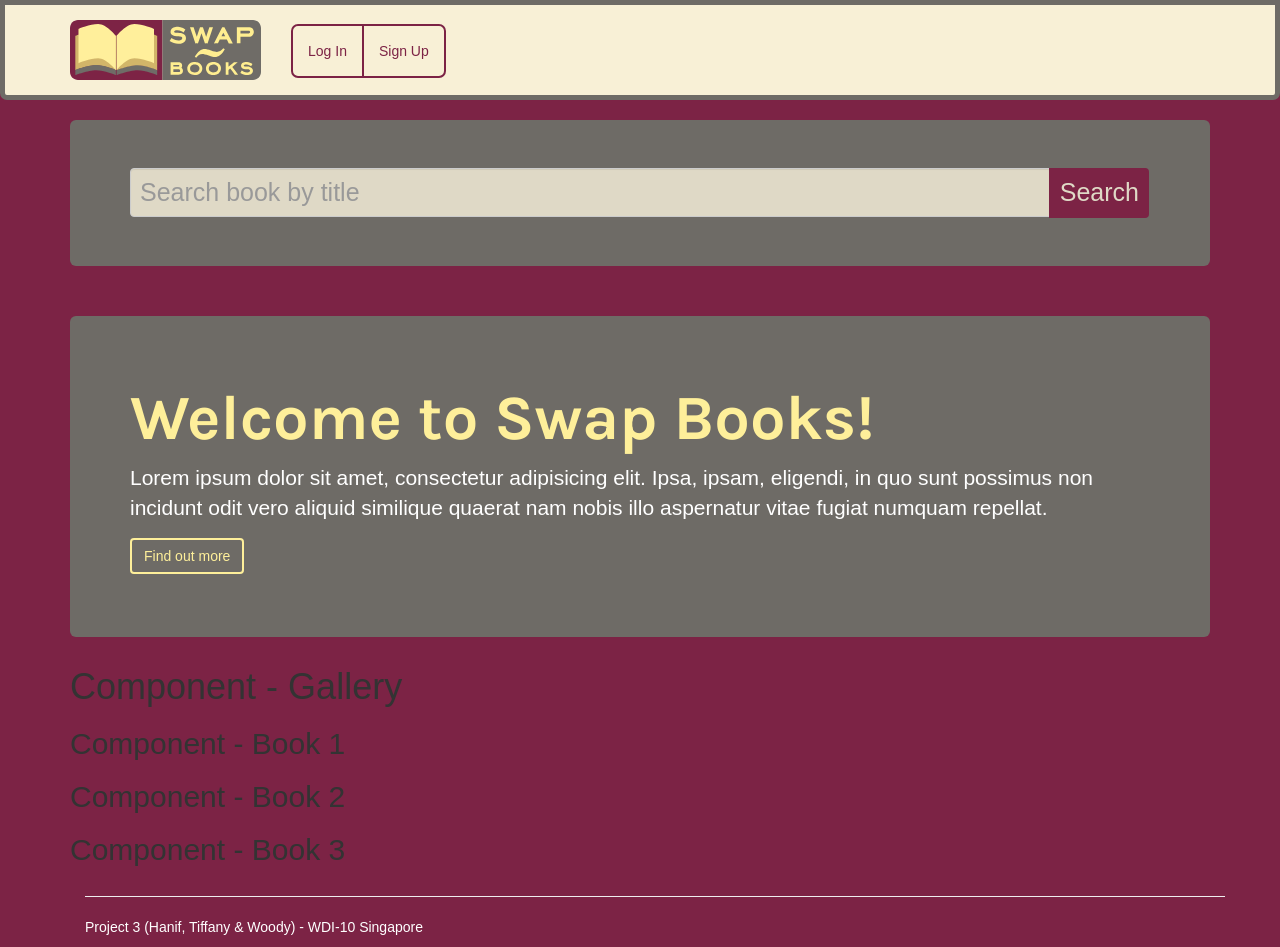
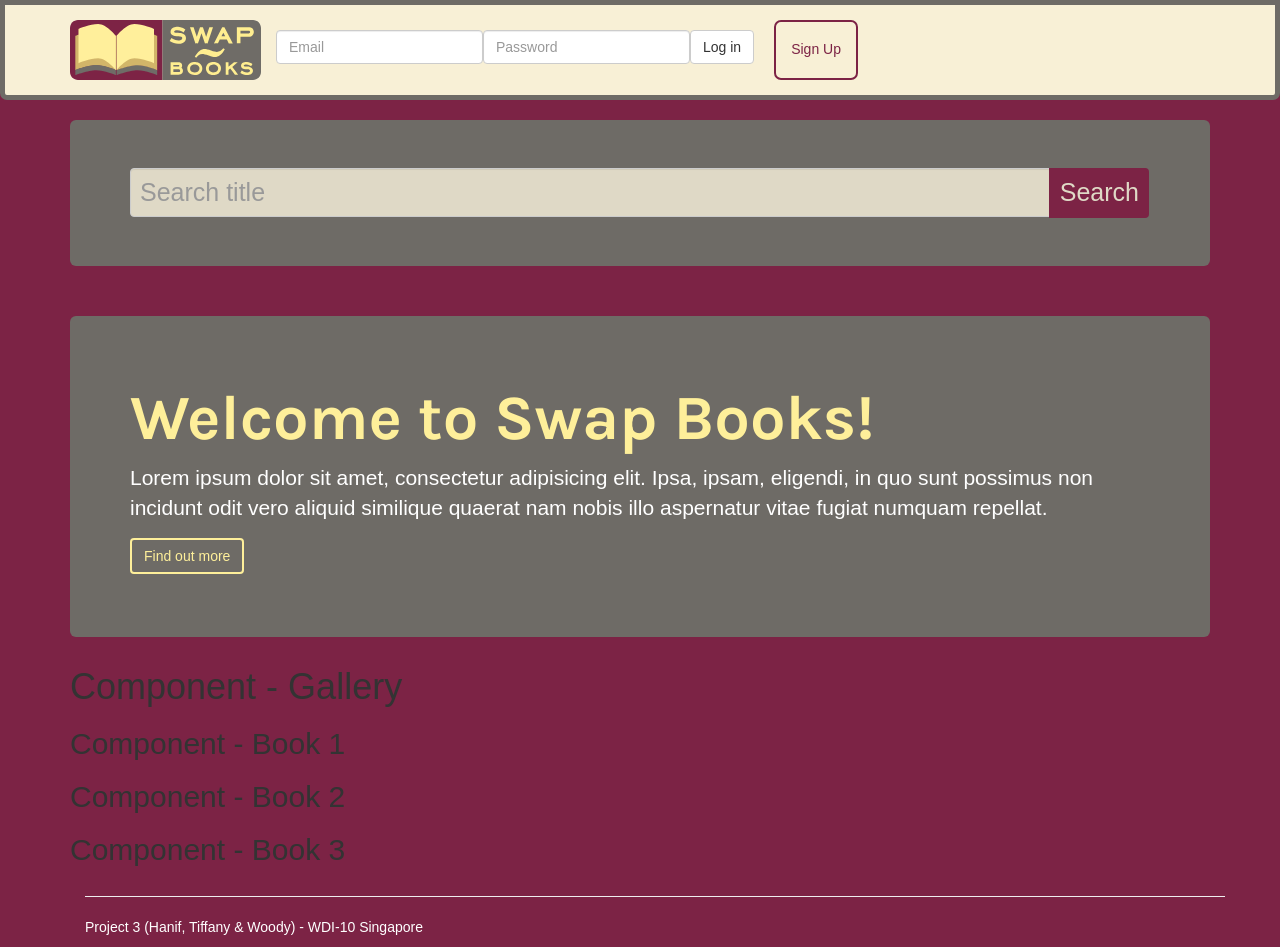
Before and after one commit to claussian/wdi-project-3-frontend, a React (Create React App) app: page / in a window 1280 px wide. Built offline with nearby package versions, Linux system fonts and the light colour scheme; a web font is replaced by a local one.

Commit message:
Added email and password to navbar, modified sign up button

```diff
--- a/src/Components/Landing/Search/Search.js
+++ b/src/Components/Landing/Search/Search.js
@@ -17,7 +17,7 @@ class Search extends Component {
         <header className="jumbotron search-form">
           <div className="search-bar">
             <div className="input-group">
-              <input type="text" className="search-query form-control" placeholder="Search book by title" />
+              <input type="text" className="search-query form-control" placeholder="Search title" />
               <span className="input-group-btn">
                 <button className="btn btn-md btn-primary btn-block" type="submit">
                   Search
--- a/src/Components/Navbar/Navbar.css
+++ b/src/Components/Navbar/Navbar.css
@@ -4,6 +4,9 @@
   border: solid rgba(110,107,102,1) 5px;
   border-radius: 0em 0em 0.5em 0.5em;
 }
+
+/*These styles below are exclusive to small tablets and mobile display sizes.*/
+@media only screen and (max-width: 767px) {
 
   /*These styles below are for the button that drops down the mobile menu.*/
   .navbar-inverse .navbar-toggle {
@@ -19,8 +22,17 @@
     background-color: rgba(124,35,69,1);
   }
 
-.navbar-inverse .navbar-toggle .icon-bar {
-  background-color: rgba(124,35,69,1);
+  .navbar-header > button {
+    height: 60px;
+    width: 60px;
+    top: 7px;
+    border-radius: 0.5em 0.5em 0.5em 0.5em;
+  }
+
+  .navbar-header > button > .glyphicon-menu-hamburger {
+    color: rgba(124,35,69,1);
+    font-size: 25px;
+    top: 3px;
   }
 
   .navbar-inverse .navbar-toggle:hover,
@@ -29,8 +41,8 @@
     background-color: rgba(248,240,214,1);
   }
 
-.navbar-inverse .navbar-toggle .icon-bar:hover:active {
-  background-color: rgba(248,240,214,1);
+  .navbar-header > button > .glyphicon-menu-hamburger:hover:active {
+    color: rgba(248,240,214,1);
   }
 
   .navbar-inverse .navbar-toggle:hover:active {
@@ -38,41 +50,74 @@
     border-color: rgba(124,35,69,1);
     background-color: rgba(124,35,69,1);
   }
+
   /*These styles above are for the button that drops down the mobile menu.*/
 
-/*This sets all styles exclusive to tablets and desktop display sizes.*/
+  #bs-example-navbar-collapse-1 > div > .col-lg-4 > ul > li > a {
+    color: black;
+    font-size: 20px;
+  }
+
+  #bs-example-navbar-collapse-1 > div > .col-lg-4 > ul > li > a:hover {
+    text-decoration: underline;
+  }
+
+}
+/*These styles above are exclusive to small tablets and mobile display sizes.*/
+/*These styles below are exclusive to tablets and desktop display sizes.*/
 @media only screen and (min-width: 768px) {
 
-  #root > div > div:nth-child(2) > nav {
+  #bs-example-navbar-collapse-1 > div > div {
     position: relative;
-    height: 100%;
+    margin: 0 0 0 0;
+    padding: 0 0 0 0;
+  }
+
+  #bs-example-navbar-collapse-1 > div.row > div > div:nth-child(2) {
+    position: relative;
+    float: right;
   }
 
   /*These styles below take care of the "button group"/ul named login/signup as a whole.*/
-  #bs-example-navbar-collapse-1 > div > div.col-lg-4 > ul {
+
+  .login-group {
     position: relative;
-    top: 18px;
-  }
-  /*These styles above take care of the "button group"/ul named login/signup as a whole.*/
-  /*These styles below take care of the default border and bg colours of the login signup buttons so they appear joined. They are actually part of an unordered list (ul).*/
-  #bs-example-navbar-collapse-1 ul li:first-child{
-    border: 2px solid rgba(124,35,69,1);
-    border-radius: 0.5em 0em 0em 0.5em;
+    width: 100%;
+    top: 25px;
+    float: right;
   }
 
-  #bs-example-navbar-collapse-1 ul li:nth-child(2){
+  /*These styles above take care of the "button group"/ul named login/signup as a whole.*/
+
+  /*These styles below take care of the default border and bg colours of the login signup buttons so they appear joined. They are actually part of an unordered list (ul).*/
+
+  #bs-example-navbar-collapse-1 > div > div > div:nth-child(2) > ul > li:nth-child(1) > form > button {
     border: 2px solid rgba(124,35,69,1);
     color: rgba(124,35,69,1);
     border-radius: 0em 0.5em 0.5em 0em;
-    left: -2px;
+    left: 10px;
+  }
+
+  #bs-example-navbar-collapse-1 > div > div > ul > li:nth-child(2){
+    border: 2px solid rgba(124,35,69,1);
+    border-radius: 0.5em 0.5em 0.5em 0.5em;
+    height: 60px;
+    top: 15px;
+    left: 20px;
+  }
+
+  #bs-example-navbar-collapse-1 > div > div > ul > li:nth-child(2) > a {
+    color: rgba(124,35,69,1);
+    top: 2px;
   }
   /*These styles above take care of the default border and bg colours of the login signup buttons so they appear joined. They are actually part of an unordered list (ul).*/
   /*These styles below takes care of the clicked grey border of the log in/signup button.*/
-  #bs-example-navbar-collapse-1 ul li:first-child:active {
+
+  #bs-example-navbar-collapse-1 > div > div > div:nth-child(2) > ul > li:nth-child(1) > form > button:active {
     border-style: solid;
     border-width: 2px;
     border-color: rgba(110,107,102,1);
-    border-radius: 0.5em 0em 0em 0.5em;
+    border-radius: 0em 0.5em 0.5em 0em;
   }
 
   #bs-example-navbar-collapse-1 ul li:nth-child(2):active {
@@ -82,14 +127,14 @@
     border-radius: 0em 0.5em 0.5em 0em;
   }
 
-  #bs-example-navbar-collapse-1 ul li:first-child:active:hover {
+  #bs-example-navbar-collapse-1 > div > div > div:nth-child(2) > ul > li:nth-child(1) > form > button:hover {
     border-style: solid;
     border-width: 2px;
     border-color: rgba(110,107,102,1);
-    border-radius: 0.5em 0em 0em 0.5em;
+    border-radius: 0em 0.5em 0.5em 0em;
   }
 
-  #bs-example-navbar-collapse-1 ul li:nth-child(2):active:hover{
+  #bs-example-navbar-collapse-1 ul li:nth-child(2):active:hover {
     border-style: solid;
     border-width: 2px;
     border-color: rgba(110,107,102,1);
@@ -98,18 +143,18 @@
   /*These styles above takes care of the clicked grey border of the log in/signup button.*/
 
   /* See below. I couldn't get the inner text "log in/sign up" to display in the maroon colour I wanted so I had to resort to this archaic reference to do so. No idea why, but it works so meh. Only for colour of backgrounds and fonts when active/hover/focus */
-  #bs-example-navbar-collapse-1 > div > div.col-lg-4 > ul > li:first-child > a,
+  #bs-example-navbar-collapse-1 > div > div > div:nth-child(2) > ul > li:nth-child(1) > form > button,
   #bs-example-navbar-collapse-1 > div > div.col-lg-4 > ul > li:nth-child(2) > a {
     color: rgba(124,35,69,1);
   }
 
-  #bs-example-navbar-collapse-1 > div > div.col-lg-4 > ul > li:first-child > a:hover,
+  #bs-example-navbar-collapse-1 > div > div > div:nth-child(2) > ul > li:nth-child(1) > form > button:hover,
   #bs-example-navbar-collapse-1 > div > div.col-lg-4 > ul > li:nth-child(2) > a:hover {
     background-color: rgba(124,35,69,1);
     color: rgba(248,240,214,1);
   }
 
-  #bs-example-navbar-collapse-1 > div > div.col-lg-4 > ul > li:first-child > a:active:hover,
+  #bs-example-navbar-collapse-1 > div > div > div:nth-child(2) > ul > li:nth-child(1) > form > button:active:hover,
   #bs-example-navbar-collapse-1 > div > div.col-lg-4 > ul > li:nth-child(2) > a:active:hover {
     color: rgba(248,240,214,1);
     background-color: rgba(110,107,102,1);
@@ -118,7 +163,7 @@
   /*See above comment*/
 
 }
-/*Above this comment are styles exclusive to tablets and desktop display sizes.*/
+/*These styles below are exclusive to tablets and desktop display sizes.*/
 
 .navbar-toggle {
   top: 20px;
--- a/src/Components/Navbar/Navbar.js
+++ b/src/Components/Navbar/Navbar.js
@@ -3,7 +3,7 @@ import React, { Component } from 'react';
 
 //Importing static assets (i.e. stylesheets, images)
 import './Navbar.css';
-import logo from './swap-books-med-logo.svg'; //This import does not work
+import logo from './swap-books-med-logo.svg';
 
 console.log("Start of Component Navbar.js.");
 
@@ -20,29 +20,30 @@ class Navbar extends Component {
             <div className="navbar-header">
               <button type="button" className="navbar-toggle" data-toggle="collapse" data-target="#bs-example-navbar-collapse-1">
                   <span className="sr-only">Toggle navigation</span>
-                    <span className="icon-bar"></span>
-                    <span className="icon-bar"></span>
-                    <span className="icon-bar"></span>
+                  <span className="glyphicon glyphicon-menu-hamburger" aria-hidden="true"></span>
               </button>
               <a className="navbar-brand" href="/"><img src={logo} alt="Swap Books" /></a>
             </div>
             <div className="collapse navbar-collapse" id="bs-example-navbar-collapse-1">
               <div className="row">
-                  <div className="col-lg-7">
-                  </div>
-                  <div className="col-lg-4">
+                <div className="col-lg-offset-4 col-lg-8">
                   <ul className="nav navbar-nav">
                     <li>
-                            <a href="./usertest">Log In</a>
+                    {/*Email and Password Login & its button*/}
+                      <form className="form-inline login-group">
+                        <div className="form-group">
+                          <input type="email" className="form-control" id="exampleInputEmail3" placeholder="Email"/>
+                        </div>
+                        <div className="form-group">
+                          <input type="password" className="form-control" id="exampleInputPassword3" placeholder="Password"/>
+                        </div>
+                        <button type="submit" className="btn btn-default">Log in</button>
+                      </form>
                     </li>
                     <li>
                       <a href="./signup">Sign Up</a>
                     </li>
-                        <li>
-                        </li>
                   </ul>
-                  </div>
-                  <div className="col-lg-1">
                 </div>
               </div>
             </div>
```
Lines whose indentation alone changed are shown as unchanged.
